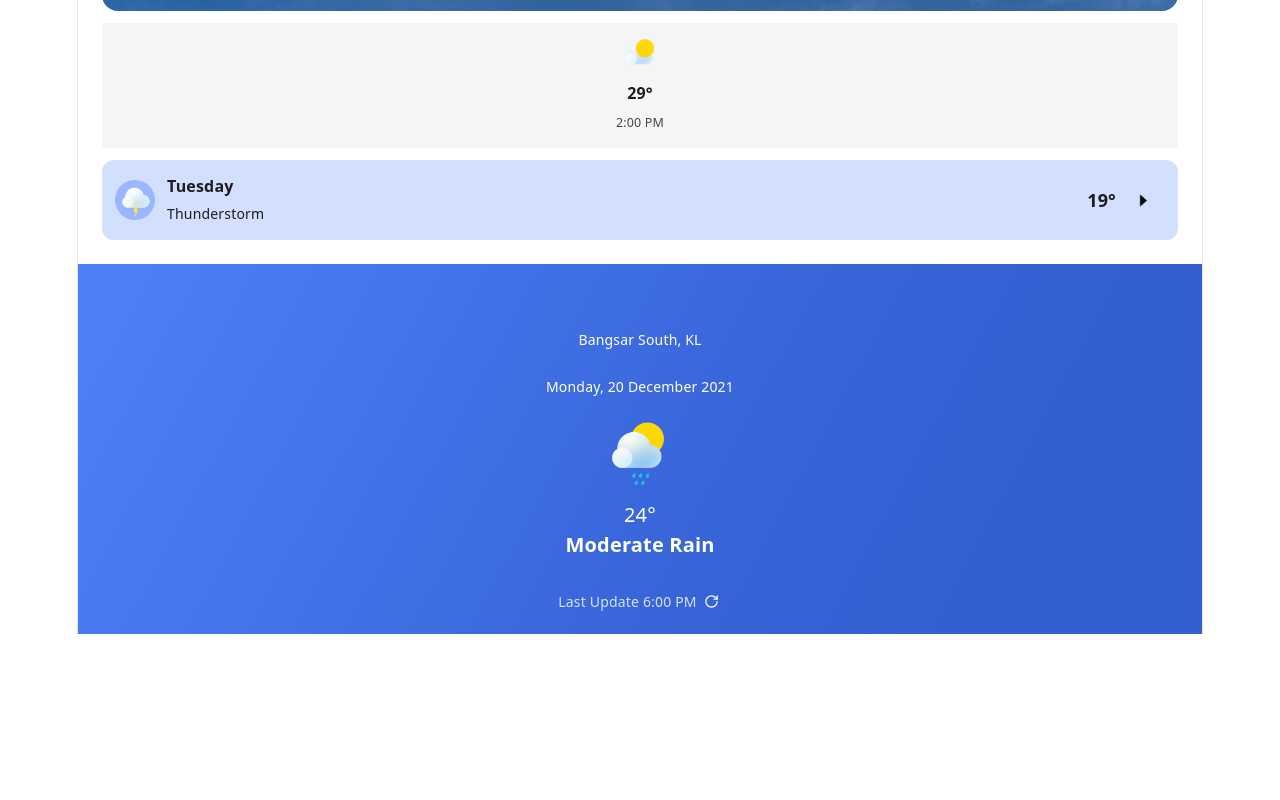
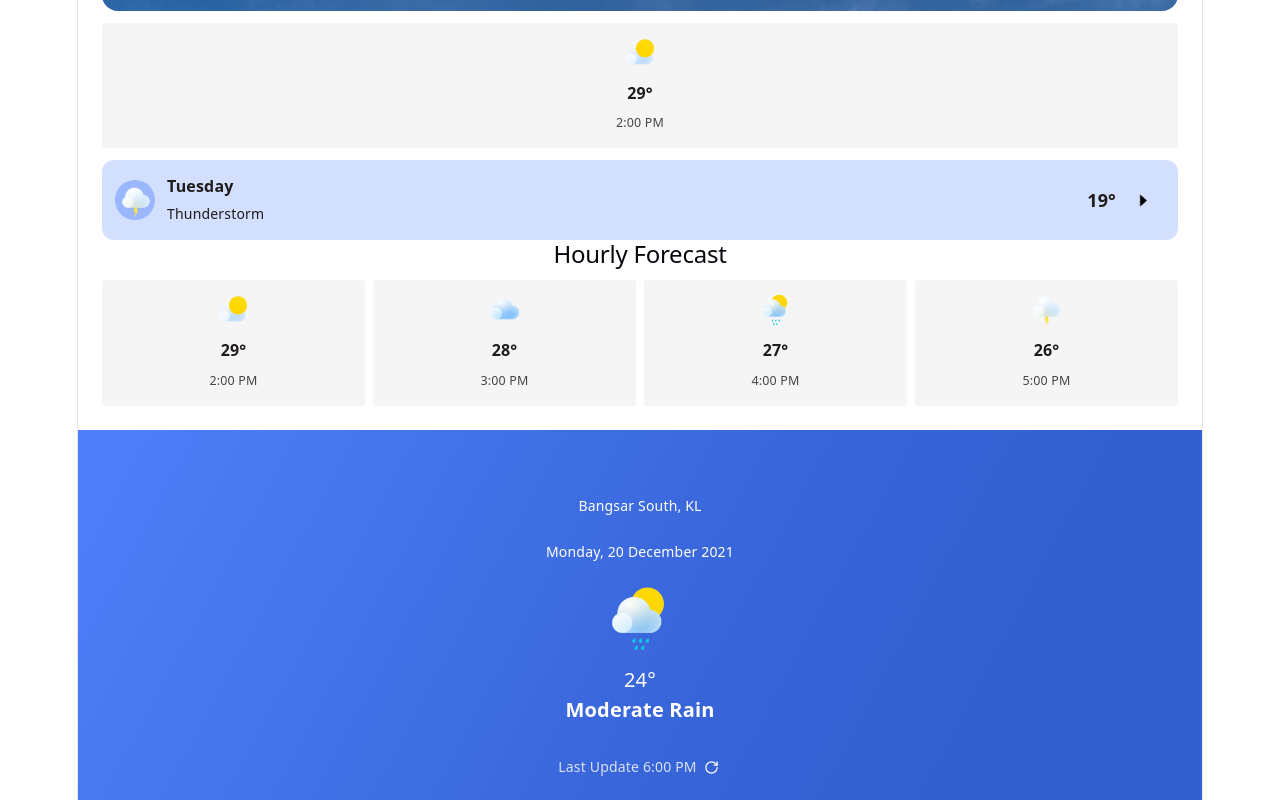
Before and after one commit to FatimahZahra30/weather-app, a Vue app: page / in a window 1280 px wide. Shown: the part 722-1522 px from the top of the page. Before the commit the page ends 1356 px from the top, so only its background shows below. Built offline with nearby package versions, Linux system fonts and the light colour scheme.

Commit message:
feat: created hourly forcast section as a scrollable carousel

```diff
--- a/src/App.vue
+++ b/src/App.vue
@@ -70,8 +70,57 @@ const searchQuery = ref('')
       />
 
     </section>
-  </main>
-  <WeatherHero
+
+    <!-- Hourly forecast -->
+    <section class="hourly-section">
+
+      <h2>Hourly Forecast</h2>
+
+      <div class="hourly-forecast-scroll">
+
+        <HourlyForcastCard
+          name="sunny"
+          :temperature="29"
+          time="2:00 PM"
+        />
+
+        <HourlyForcastCard
+          name="cloudy"
+          :temperature="28"
+          time="3:00 PM"
+        />
+
+        <HourlyForcastCard
+          name="moderateRain"
+          :temperature="27"
+          time="4:00 PM"
+        />
+
+        <HourlyForcastCard
+          name="thunderstorm"
+          :temperature="26"
+          time="5:00 PM"
+        />
+
+        <HourlyForcastCard
+          name="rainy"
+          :temperature="25"
+          time="6:00 PM"
+        />
+
+        <HourlyForcastCard
+          name="cloudy"
+          :temperature="25"
+          time="7:00 PM"
+        />
+
+      </div>
+
+    </section>
+    </main>
+
+    <!-- Weather hero -->
+    <WeatherHero
       class="hero-full-width"
       name="moderateRain"
       date="Monday, 20 December 2021"
@@ -79,7 +128,7 @@ const searchQuery = ref('')
       :temperature="24"
       weather="Moderate Rain"
       updateTime="6:00 PM"
-      />
+    />
 </template>
 
 <style>
@@ -93,4 +142,40 @@ const searchQuery = ref('')
   flex-wrap: wrap;
 }
 
+/* Hourly forecast section */
+.hourly-section {
+  display: block !important;
+  width: 100%;
+}
+
+.hourly-section h2 {
+  margin: 0 0 12px;
+}
+
+/* Scroll container */
+.hourly-forecast-scroll {
+  display: flex;
+  flex-wrap: nowrap;
+  gap: 8px;
+
+  width: 100%;
+  overflow-x: auto;
+  overflow-y: hidden;
+
+  scrollbar-width: none;
+  box-sizing: border-box;
+}
+
+.hourly-forecast-scroll::-webkit-scrollbar {
+  display: none;
+}
+
+/* Exactly 4 cards visible */
+.hourly-forecast-scroll > * {
+  flex: 0 0 calc((100% - 24px) / 4);
+  width: calc((100% - 24px) / 4);
+  min-width: 0;
+  box-sizing: border-box;
+}
+
 </style>
--- /dev/null
+++ b/src/components/organisms/HourlyForcast.vue
@@ -0,0 +1,102 @@
+<script setup lang="ts">
+import cloudy from '../../assets/weather-icons/cloudy.png'
+import moderateRain from '../../assets/weather-icons/moderate-rain.png'
+import rainy from '../../assets/weather-icons/rainy.png'
+import sunny from '../../assets/weather-icons/sunny.png'
+import thunderstorm from '../../assets/weather-icons/thunderstorm.png'
+
+const icons = {
+  cloudy,
+  moderateRain,
+  rainy,
+  sunny,
+  thunderstorm,
+}
+
+type IconName = keyof typeof icons
+
+withDefaults(
+  defineProps<{
+    name: IconName
+    temperature?: number
+    time: string
+  }>(),
+  {
+    temperature: 0,
+  },
+)
+</script>
+
+<template>
+  <article class="hourly-forecast-card">
+
+    <!-- Weather icon -->
+    <img
+      class="hourly-forecast__icon"
+      :src="icons[name]"
+      alt=""
+    />
+
+    <!-- Temperature -->
+    <p class="hourly-forecast__temperature">
+      {{ temperature }}°
+    </p>
+
+    <!-- Time -->
+    <p class="hourly-forecast__time">
+      {{ time }}
+    </p>
+
+  </article>
+</template>
+
+<style scoped>
+.hourly-forecast-card {
+  display: flex;
+  flex-direction: column;
+  align-items: center;
+
+  /* Exactly 1/4 of the visible area */
+  width: calc(25% - 6px);
+  min-width: calc(25% - 6px);
+
+  /* VERY IMPORTANT */
+  flex-shrink: 0;
+
+  padding: 12px 8px;
+
+  box-sizing: border-box;
+
+  border-radius: 12px;
+  background: #F5F5F5;
+}
+
+/* Weather icon */
+.hourly-forecast__icon {
+  width: 48px;
+  height: 48px;
+  object-fit: contain;
+}
+
+/* Temperature */
+.hourly-forecast__temperature {
+  margin: 8px 0 0;
+
+  font-size: 18px;
+  font-weight: 600;
+  line-height: 1;
+
+  color: #201C1C;
+}
+
+/* Time */
+.hourly-forecast__time {
+  margin: 8px 0 0;
+
+  font-size: 14px;
+  font-weight: 400;
+  line-height: 1;
+
+  color: #201C1C;
+}
+</style>
```
